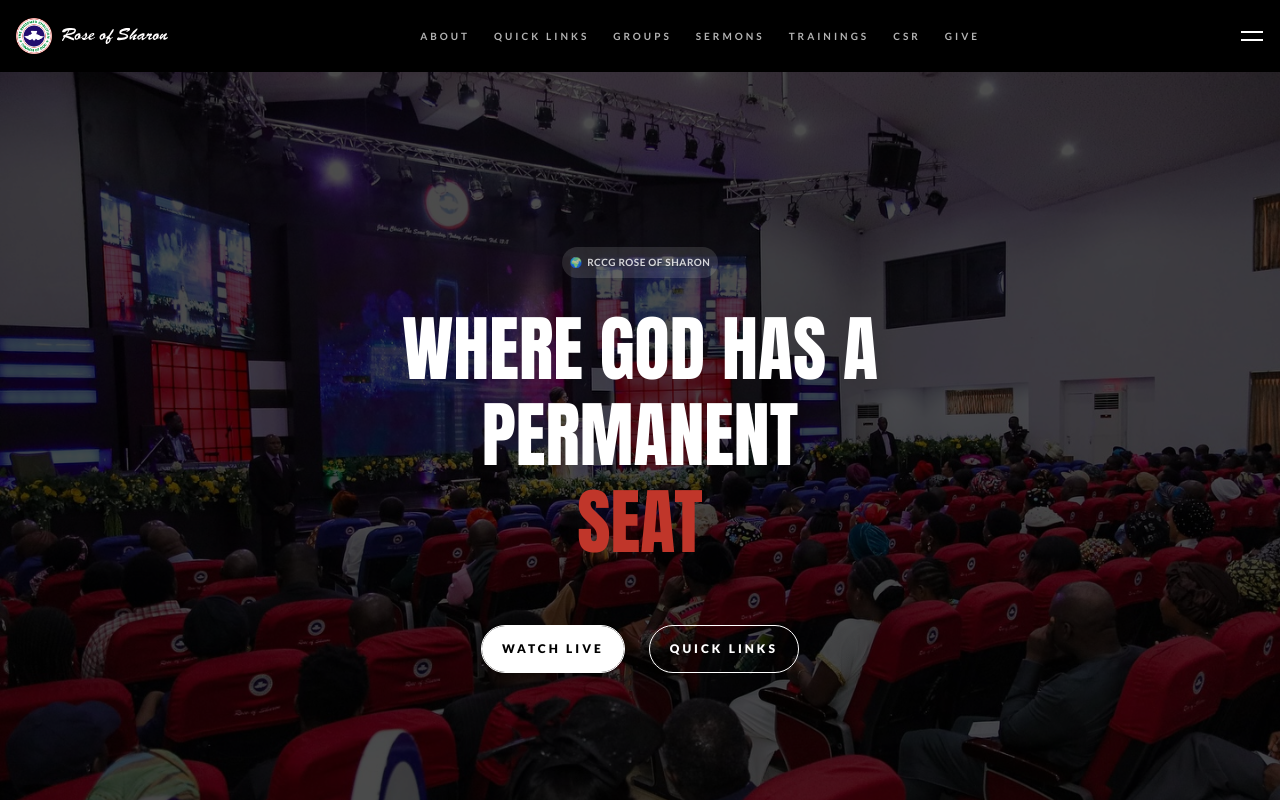
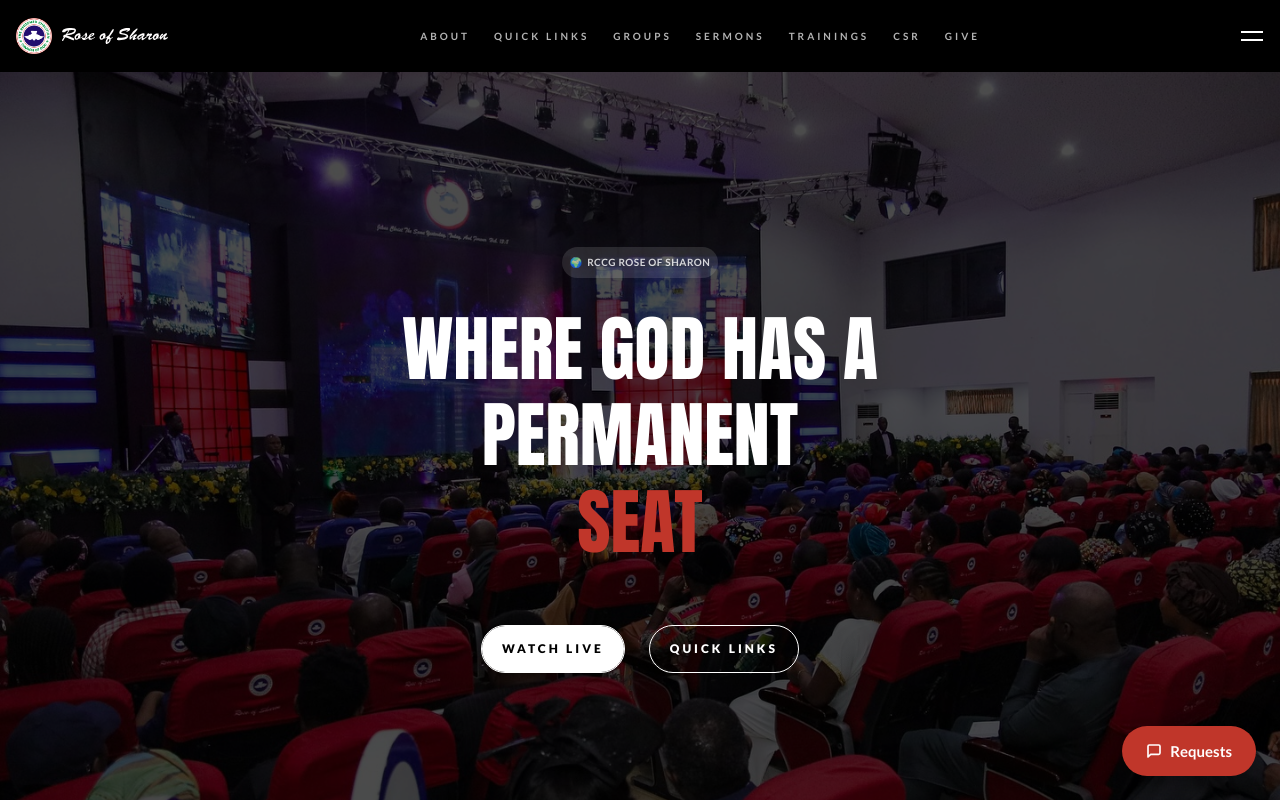
Before and after one commit to ajiboyesunkanmisunday-rgb/rccg-rose-of-sharon-website, a Next.js app: page / in a window 1280 px wide. Shown: the top 800 px of the page. Built offline with nearby package versions, Linux system fonts and the light colour scheme.

Commit message:
Add floating request button and shared form components

```diff
--- a/components/LayoutWrapper.tsx
+++ b/components/LayoutWrapper.tsx
@@ -1,5 +1,6 @@
 import Navbar from "./Navbar";
 import Footer from "./Footer";
+import FloatingRequestButton from "./sections/FloatingRequestButton";
 
 export default function LayoutWrapper({ children }: { children: React.ReactNode }) {
   return (
@@ -7,6 +8,7 @@ export default function LayoutWrapper({ children }: { children: React.ReactNode
       <Navbar />
       <main className="mt-[72px]">{children}</main>
       <Footer />
+      <FloatingRequestButton />
     </>
   );
 }
--- a/components/sections/FloatingRequestButton.tsx
+++ b/components/sections/FloatingRequestButton.tsx
@@ -62,7 +62,7 @@ export default function FloatingRequestButton() {
       {/* Floating button */}
       <button
         onClick={() => setIsOpen(true)}
-        className="fixed bottom-6 right-6 z-50 flex items-center gap-[8px] px-[24px] py-[14px] bg-[#C0362A] text-[#FFFDFD] text-[15px] font-bold rounded-[30px] shadow-[0_8px_32px_rgba(0,0,128,0.45)] hover:bg-[#A02820] transition-all"
+        className="fixed bottom-6 right-6 z-50 flex items-center gap-[8px] px-[24px] py-[14px] bg-[#C0362A] text-[#FFFDFD] text-[15px] font-bold rounded-[30px] shadow-[0_8px_32px_rgba(0,0,0,0.45)] hover:bg-[#A02820] transition-all"
         style={vs}
         aria-label="Send a request"
       >
@@ -190,7 +190,7 @@ export default function FloatingRequestButton() {
                     <button
                       type="submit"
                       disabled={status === "loading"}
-                      className="w-full px-[32px] py-[14px] bg-[#C0362A] text-[#FFFDFD] text-[15px] font-bold rounded-[30px] hover:bg-[#A02820] transition-colors shadow-[0_4px_16px_rgba(0,0,128,0.35)] disabled:opacity-60 mt-[4px]"
+                      className="w-full px-[32px] py-[14px] bg-[#C0362A] text-[#FFFDFD] text-[15px] font-bold rounded-[30px] hover:bg-[#A02820] transition-colors shadow-[0_4px_16px_rgba(0,0,0,0.35)] disabled:opacity-60 mt-[4px]"
                       style={vs}
                     >
                       {status === "loading" ? "Sending..." : "Send Request"}
```
